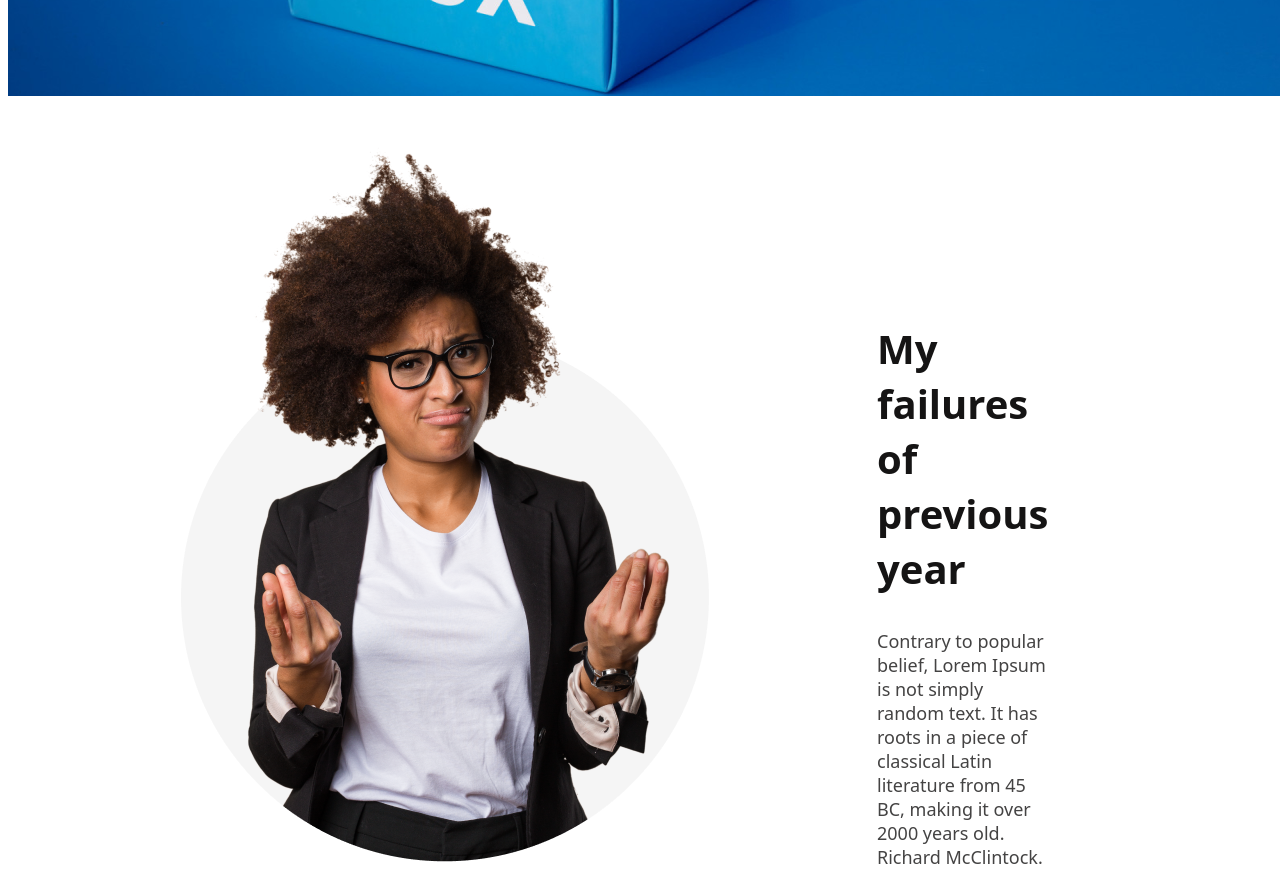
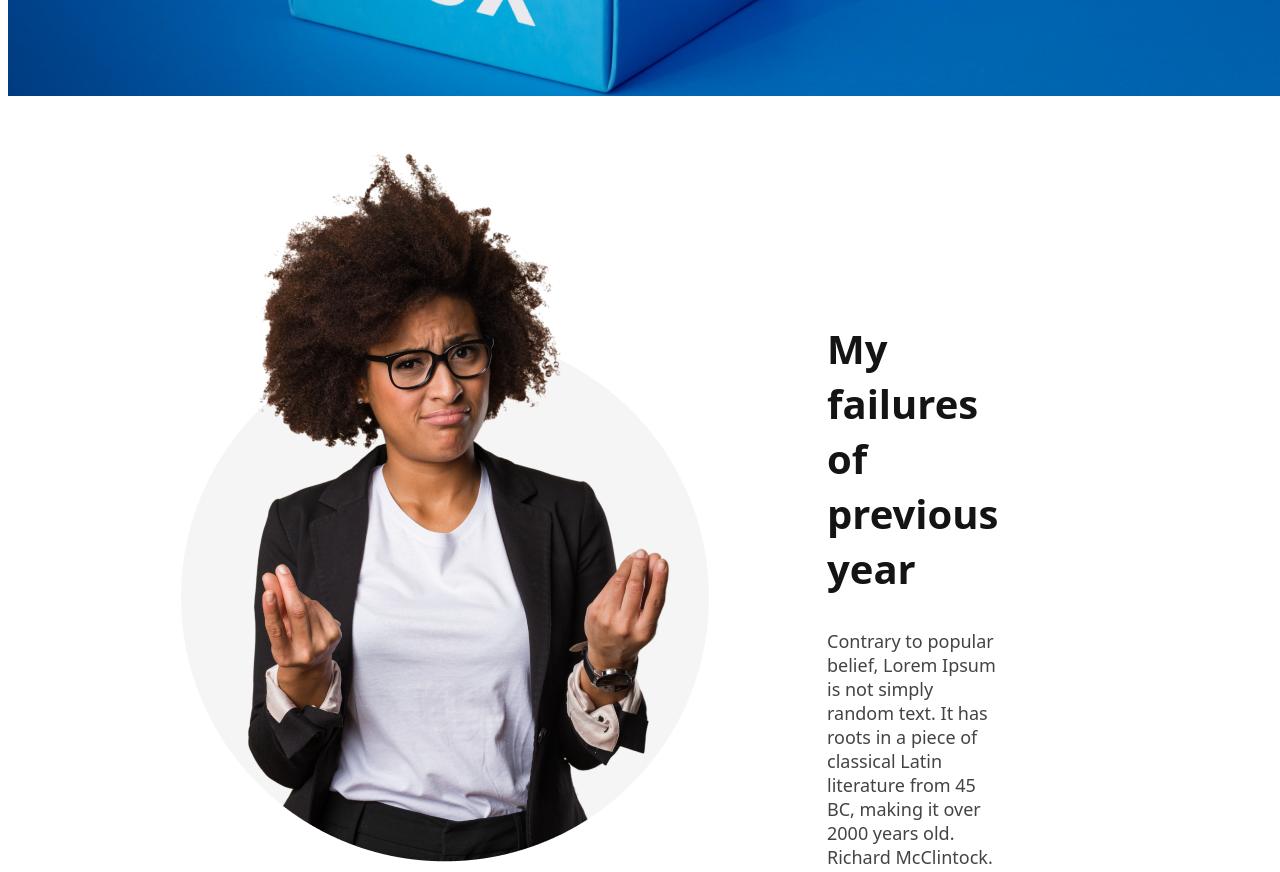
Before and after one commit to dola-barai/New-Year-Misson, a plain HTML site: page index.html in a window 1280 px wide. Shown: the part 720-1592 px from the top of the page. Drawn offline with Linux system fonts and the light colour scheme.

Commit message:
position

```diff
--- a/Styles/style.css
+++ b/Styles/style.css
@@ -41,7 +41,7 @@
     padding-right: 50px;
 }
 .content-text{
-    padding: 150px 150px;
+    padding: 150px 100px;
 
 }
 .content-title{
```
